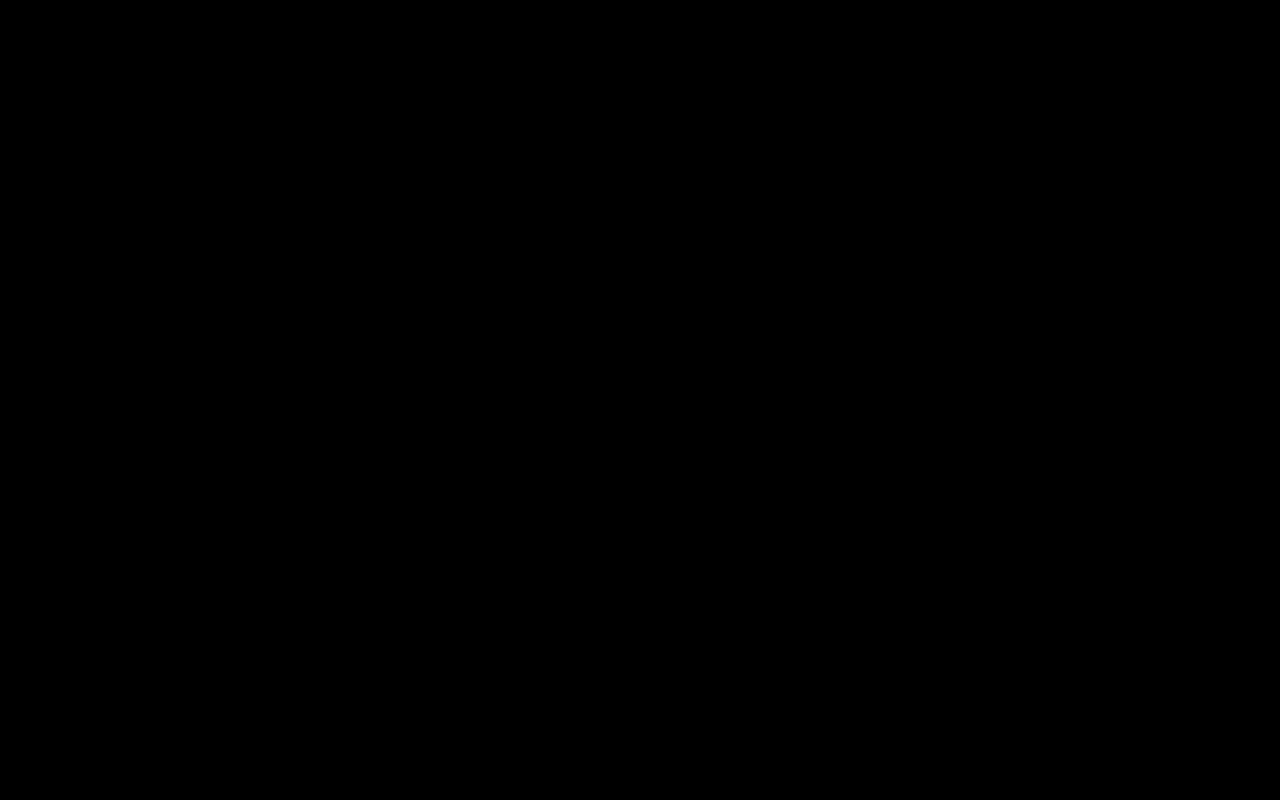
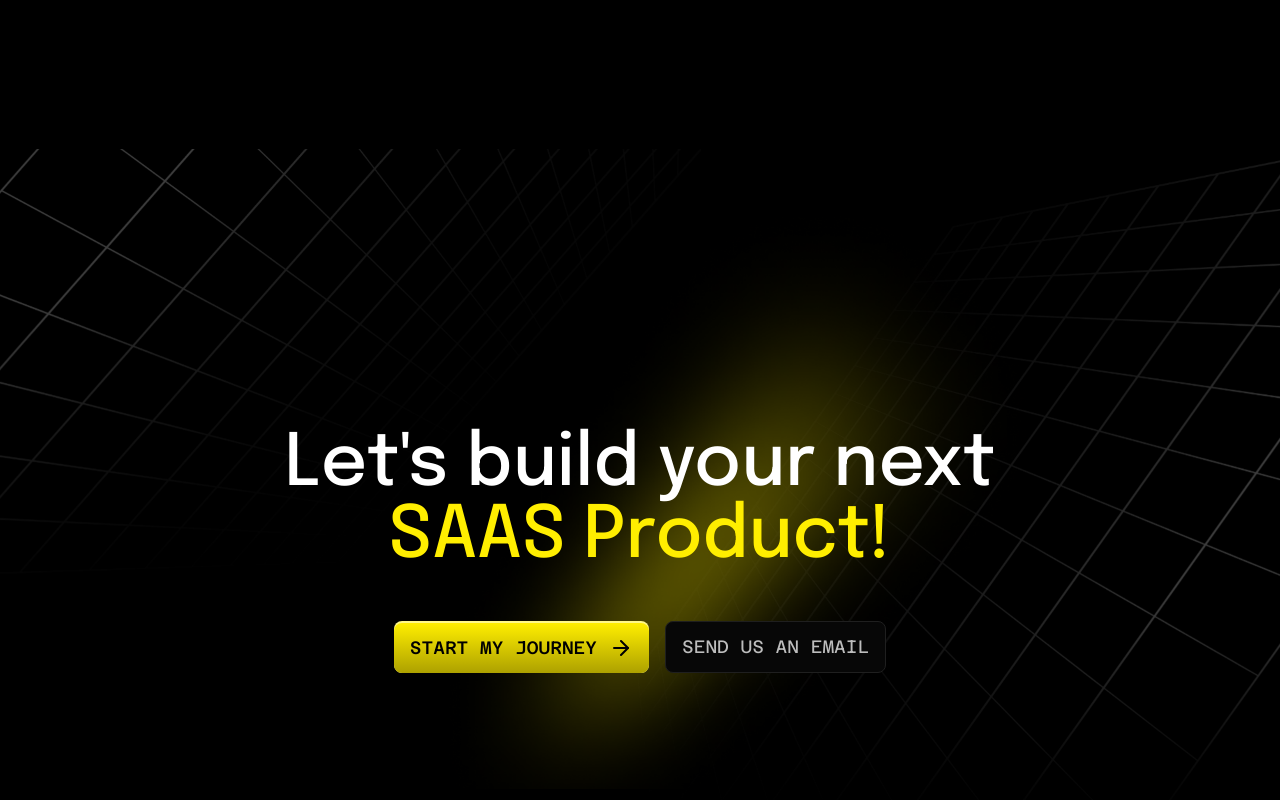
Before and after one commit to AAA-Software/010-svotech-studios, a Next.js app: page / in a window 1280 px wide. Shown: the part 1886-2686 px from the top of the page. Before the commit the page ends 1875 px from the top, so only its background shows below. Built offline with nearby package versions, Linux system fonts and the light colour scheme.

Commit message:
Added CTA

```diff
--- a/src/app/(routes)/(home)/page.tsx
+++ b/src/app/(routes)/(home)/page.tsx
@@ -1,3 +1,4 @@
+import CtaSection from "@/components/sections/cta";
 import HeroSection from "@/components/sections/hero";
 import PreviousClientsSection from "@/components/sections/previous-clients";
 import SlidingProjects from "@/components/sections/slidding-portfolio";
@@ -8,6 +9,7 @@ export default function Home() {
       <HeroSection />
       <PreviousClientsSection />
       <SlidingProjects />
+      <CtaSection />
     </main>
   );
 }
--- /dev/null
+++ b/src/components/common/secondary-button.tsx
@@ -0,0 +1,11 @@
+const SecondaryButton = () => {
+  return (
+    <div className=" bg-[#070707] border border-[#1F1F1F] h-[52px] rounded-lg flex items-center justify-center px-4">
+      <p className=" font-azerete font-normal text-lg uppercase text-[#BDBDBD]">
+        Send us an email
+      </p>
+    </div>
+  );
+};
+
+export default SecondaryButton;
--- /dev/null
+++ b/src/components/sections/cta.tsx
@@ -0,0 +1,45 @@
+import Image from "next/image";
+import PrimaryButton from "../common/primary-button";
+import SecondaryButton from "../common/secondary-button";
+import Wrapper from "../wrapper/wrapper";
+
+const CtaSection = () => {
+  return (
+    <div className="w-full h-[90vh] relative mt-[10rem]">
+      <Wrapper className="flex flex-col items-center justify-center z-50 relative top-60 w-full">
+        <h2 className="font-epilogue font-medium text-center text-7xl text-white mt-10">
+          Let&apos;s build your next <br />{" "}
+          <span className="text-[#FFEE00]">SAAS Product!</span>
+        </h2>
+        <div className="flex items-center gap-4 mt-12">
+          <PrimaryButton />
+          <SecondaryButton />
+        </div>
+      </Wrapper>
+      <div className="absolute z-20 top-0 left-[35%] w-[40rem] h-[40rem]">
+        <div className="relative w-full h-full">
+          <Image
+            fill
+            quality={100}
+            className="object-cover"
+            src="/common/glare.png"
+            alt="Glare"
+          />
+        </div>
+      </div>
+      <div className=" absolute inset-0 h-full w-full z-10">
+        <div className=" relative w-full h-full">
+          <Image
+            fill
+            quality={100}
+            className=" object-cover"
+            src="/common/hero-bg.png"
+            alt="Hero bg"
+          />
+        </div>
+      </div>
+    </div>
+  );
+};
+
+export default CtaSection;
```
Also changed, not shown: public/common/glare.png (added).
